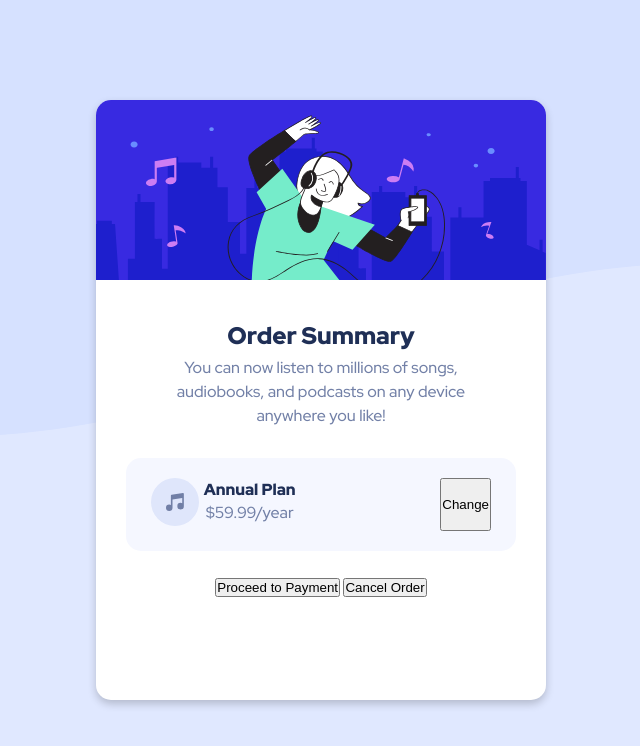
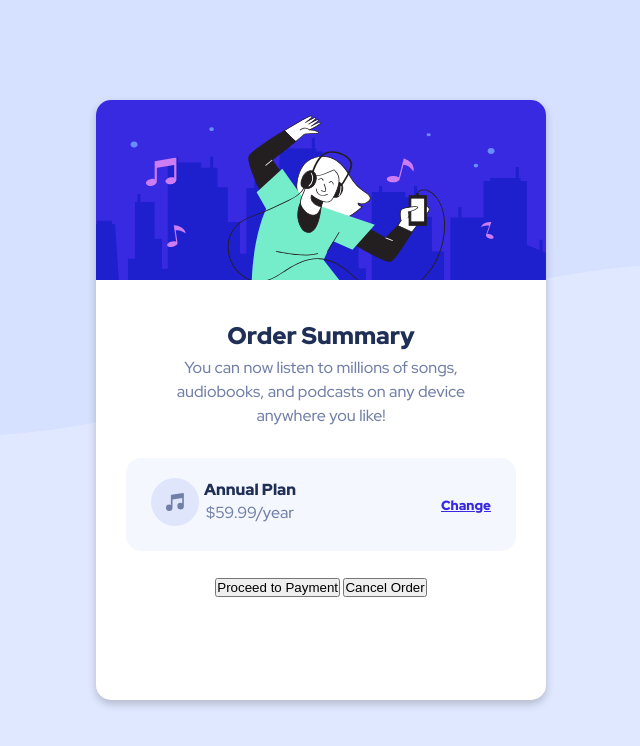
Before and after one commit to brettl1991/Order-Summery-Card, a plain HTML site: page index.html in a window 1280 px wide. Shown: the whole page, without its empty margins (319-959 px from the left). Drawn offline with Linux system fonts and the light colour scheme.

Commit message:
Styling the change button

```diff
--- a/style.css
+++ b/style.css
@@ -87,3 +87,18 @@ h2 {
   font-size: 16px;
   color: var(--neutral-color-desaturated);
 }
+
+.card-btn-plan {
+  padding: 0;
+  border: none;
+  background: none;
+  color: var(--primry-color-bright);
+  font-weight: 900;
+  font-family: 'Red Hat Display', sans-serif;
+  text-decoration: underline;
+}
+
+.card-btn-plan:hover {
+  cursor: pointer;
+  color: var(--neutral-color-desaturated);
+}
```
